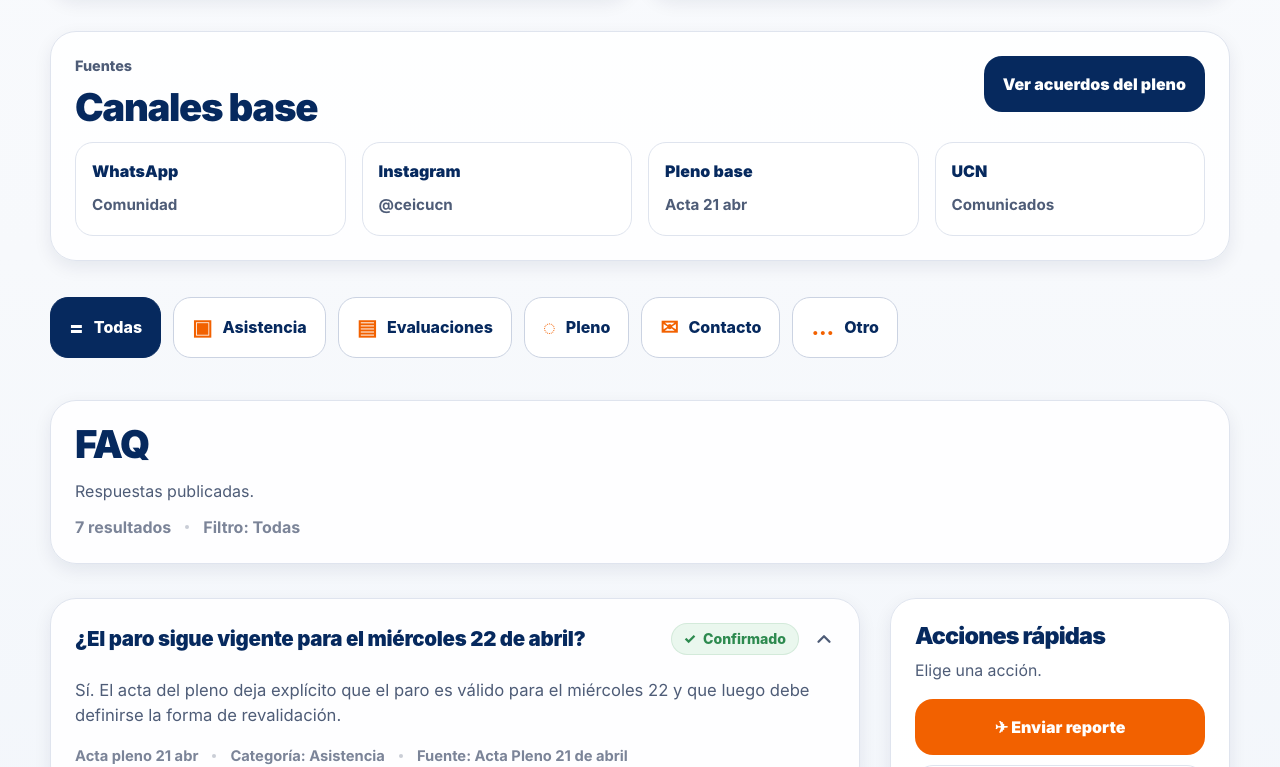
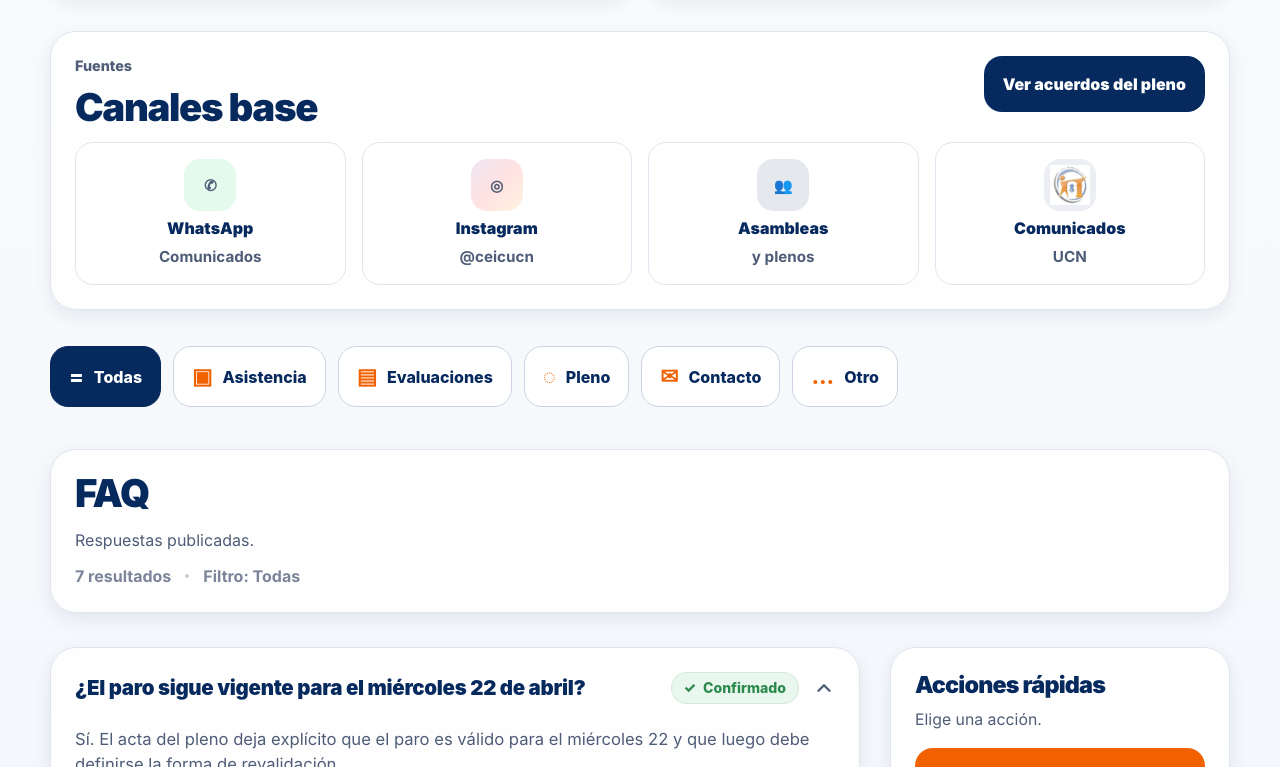
Before and after one commit to ic-ucn/ceal-contingencia, a website: page public/index.html in a window 1280 px wide. Shown: the part 1004-1771 px from the top of the page. Drawn offline with Linux system fonts and the light colour scheme.

Commit message:
Ajusta iconos y fuentes en portada CEAL

```diff
--- a/public/app.js
+++ b/public/app.js
@@ -421,10 +421,31 @@
     const questions = loadJSON(STORAGE.questions, []);
     const filteredFaqs = getFilteredFaqs();
     const officialSources = [
-      { label: "WhatsApp", meta: "Comunidad", href: "https://chat.whatsapp.com/KIxFl5bAHBuHnOnyZb6wUH?mode=gi_t" },
-      { label: "Instagram", meta: "@ceicucn", href: "https://instagram.com/ceicucn" },
-      { label: "Pleno base", meta: "Acta 21 abr" },
-      { label: "UCN", meta: "Comunicados" }
+      {
+        label: "WhatsApp",
+        meta: "Comunicados",
+        href: "https://chat.whatsapp.com/KIxFl5bAHBuHnOnyZb6wUH?mode=gi_t",
+        iconType: "whatsapp",
+        iconText: "✆"
+      },
+      {
+        label: "Instagram",
+        meta: "@ceicucn",
+        href: "https://instagram.com/ceicucn",
+        iconType: "instagram",
+        iconText: "◎"
+      },
+      {
+        label: "Asambleas",
+        meta: "y plenos",
+        iconType: "assemblies",
+        iconText: "👥"
+      },
+      {
+        label: "Comunicados",
+        meta: "UCN",
+        iconType: "ucn-logo"
+      }
     ];
 
     return `
@@ -502,11 +523,17 @@
             </div>
             <a class="btn btn-navy" href="#acuerdos" data-route="acuerdos">Ver acuerdos del pleno</a>
           </div>
-          <div class="sources-grid">
-            ${officialSources.map((source) => source.href
-              ? `<a class="source-link" href="${escapeHTML(source.href)}" target="_blank" rel="noreferrer"><strong>${escapeHTML(source.label)}</strong><span>${escapeHTML(source.meta)}</span></a>`
-              : `<div class="source-link is-static"><strong>${escapeHTML(source.label)}</strong><span>${escapeHTML(source.meta)}</span></div>`).join("")}
-          </div>
+            <div class="sources-grid">
+              ${officialSources.map((source) => {
+                const iconMarkup = source.iconType === "ucn-logo"
+                  ? `<span class="source-icon source-icon-${source.iconType}" aria-hidden="true"><img src="assets/logo-ingenieria-civil.png?v=23" alt="" /></span>`
+                  : `<span class="source-icon source-icon-${source.iconType}" aria-hidden="true">${source.iconText || ""}</span>`;
+                const cardBody = `${iconMarkup}<strong>${escapeHTML(source.label)}</strong><span>${escapeHTML(source.meta)}</span>`;
+                return source.href
+                  ? `<a class="source-link" href="${escapeHTML(source.href)}" target="_blank" rel="noreferrer">${cardBody}</a>`
+                  : `<div class="source-link is-static">${cardBody}</div>`;
+              }).join("")}
+            </div>
         </section>
 
         <section class="category-row" aria-label="Filtros de preguntas frecuentes">
@@ -1489,7 +1516,7 @@
 
   if ("serviceWorker" in navigator && window.location.protocol !== "file:") {
     window.addEventListener("load", () => {
-        navigator.serviceWorker.register("sw.js?v=22").catch(() => {});
+        navigator.serviceWorker.register("sw.js?v=23").catch(() => {});
       });
   }
 
--- a/public/index.html
+++ b/public/index.html
@@ -6,10 +6,10 @@
   <meta name="theme-color" content="#06295e" />
   <meta name="description" content="Aplicación CEAL para preguntas frecuentes, acuerdos y reportes anónimos de contingencia estudiantil." />
   <title>CEAL Contingencia</title>
-  <link rel="manifest" href="manifest.webmanifest?v=22" />
-  <link rel="icon" href="assets/logo-ingenieria-civil.png?v=22" type="image/png" />
-  <link rel="apple-touch-icon" href="assets/logo-ingenieria-civil.png?v=22" />
-  <link rel="stylesheet" href="styles.css?v=22" />
+  <link rel="manifest" href="manifest.webmanifest?v=23" />
+  <link rel="icon" href="assets/logo-ingenieria-civil.png?v=23" type="image/png" />
+  <link rel="apple-touch-icon" href="assets/logo-ingenieria-civil.png?v=23" />
+  <link rel="stylesheet" href="styles.css?v=23" />
 </head>
 <body>
   <a class="skip-link" href="#main">Saltar al contenido</a>
@@ -18,7 +18,7 @@
     <header class="topbar" aria-label="Barra superior">
       <a class="brand" href="#inicio" data-route="inicio" aria-label="Ir al inicio">
         <span class="brand-symbol" aria-hidden="true">
-          <img src="assets/logo-ingenieria-civil.png?v=22" alt="" />
+          <img src="assets/logo-ingenieria-civil.png?v=23" alt="" />
         </span>
         <span class="brand-copy">
           <strong>UCN</strong>
@@ -68,6 +68,6 @@
   <div class="modal-root" id="modalRoot"></div>
 
   <script src="config.js"></script>
-  <script src="app.js?v=22" defer></script>
+  <script src="app.js?v=23" defer></script>
 </body>
 </html>
--- a/public/styles.css
+++ b/public/styles.css
@@ -573,6 +573,8 @@ h3 {
   padding: 16px;
   display: grid;
   gap: 8px;
+  justify-items: center;
+  text-align: center;
   transition: transform .2s var(--ease), box-shadow .2s var(--ease), border .2s var(--ease);
 }
 
@@ -585,6 +587,7 @@ h3 {
   color: var(--navy-900);
   font-size: 1rem;
   font-weight: 900;
+  line-height: 1.15;
 }
 
 .source-link span {
@@ -595,6 +598,44 @@ h3 {
 
 .source-link.is-static {
   cursor: default;
+}
+
+.source-icon {
+  width: 52px;
+  height: 52px;
+  border-radius: 16px;
+  display: grid;
+  place-items: center;
+  font-size: 1.55rem;
+  font-weight: 900;
+  line-height: 1;
+}
+
+.source-icon-whatsapp {
+  background: rgba(37, 211, 102, 0.12);
+  color: #169b4a;
+}
+
+.source-icon-instagram {
+  background: linear-gradient(135deg, rgba(131, 58, 180, 0.13), rgba(253, 29, 29, 0.13), rgba(252, 176, 69, 0.16));
+  color: #ba397f;
+}
+
+.source-icon-assemblies {
+  background: rgba(6, 41, 94, 0.1);
+  color: var(--navy-900);
+  font-size: 1.28rem;
+}
+
+.source-icon-ucn-logo {
+  background: rgba(6, 41, 94, 0.08);
+  padding: 6px;
+}
+
+.source-icon-ucn-logo img {
+  width: 100%;
+  height: 100%;
+  object-fit: contain;
 }
 
 .compact-list {
```
Also changed, not shown: public/sw.js (+5 -5 lines).
